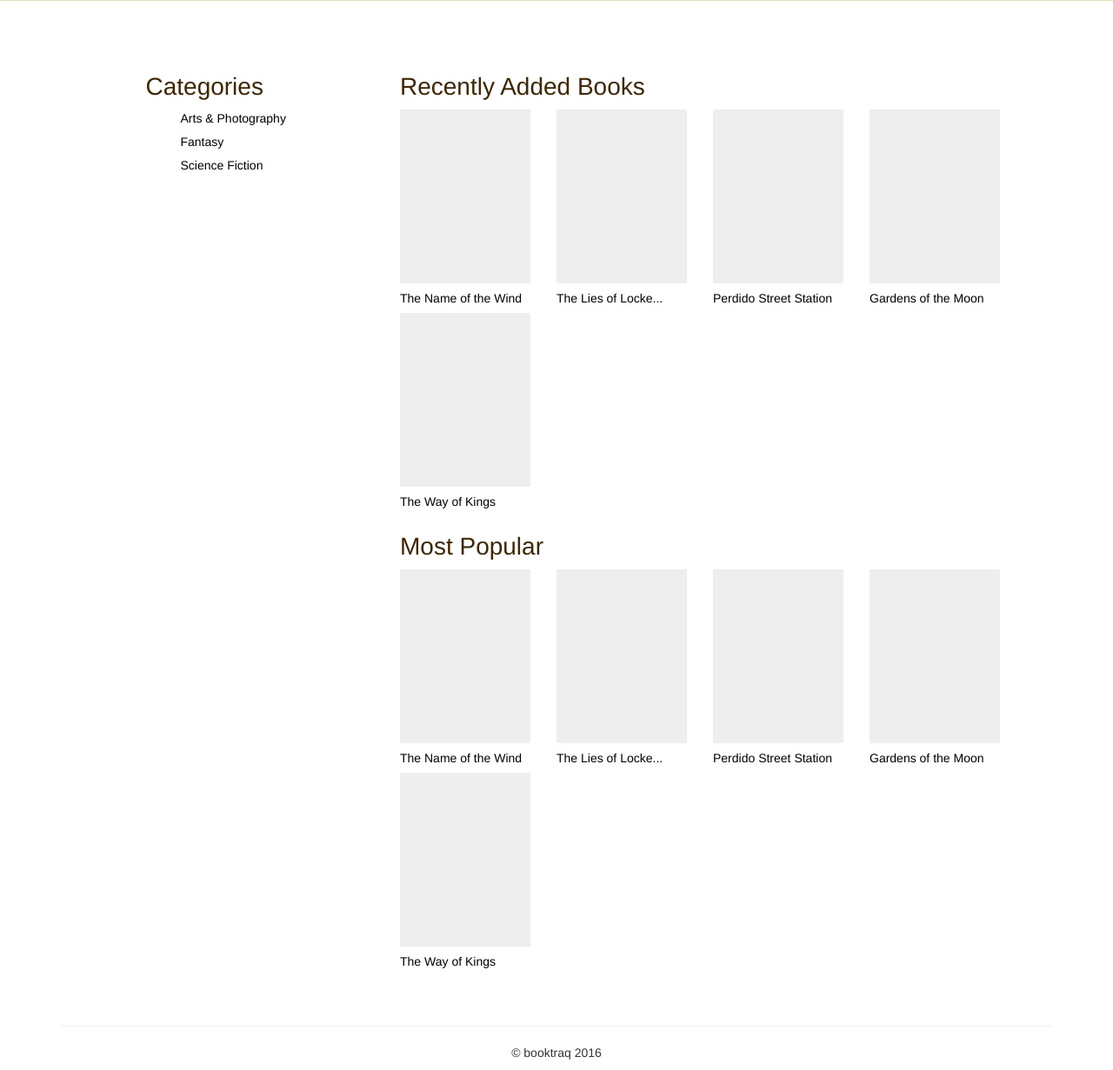
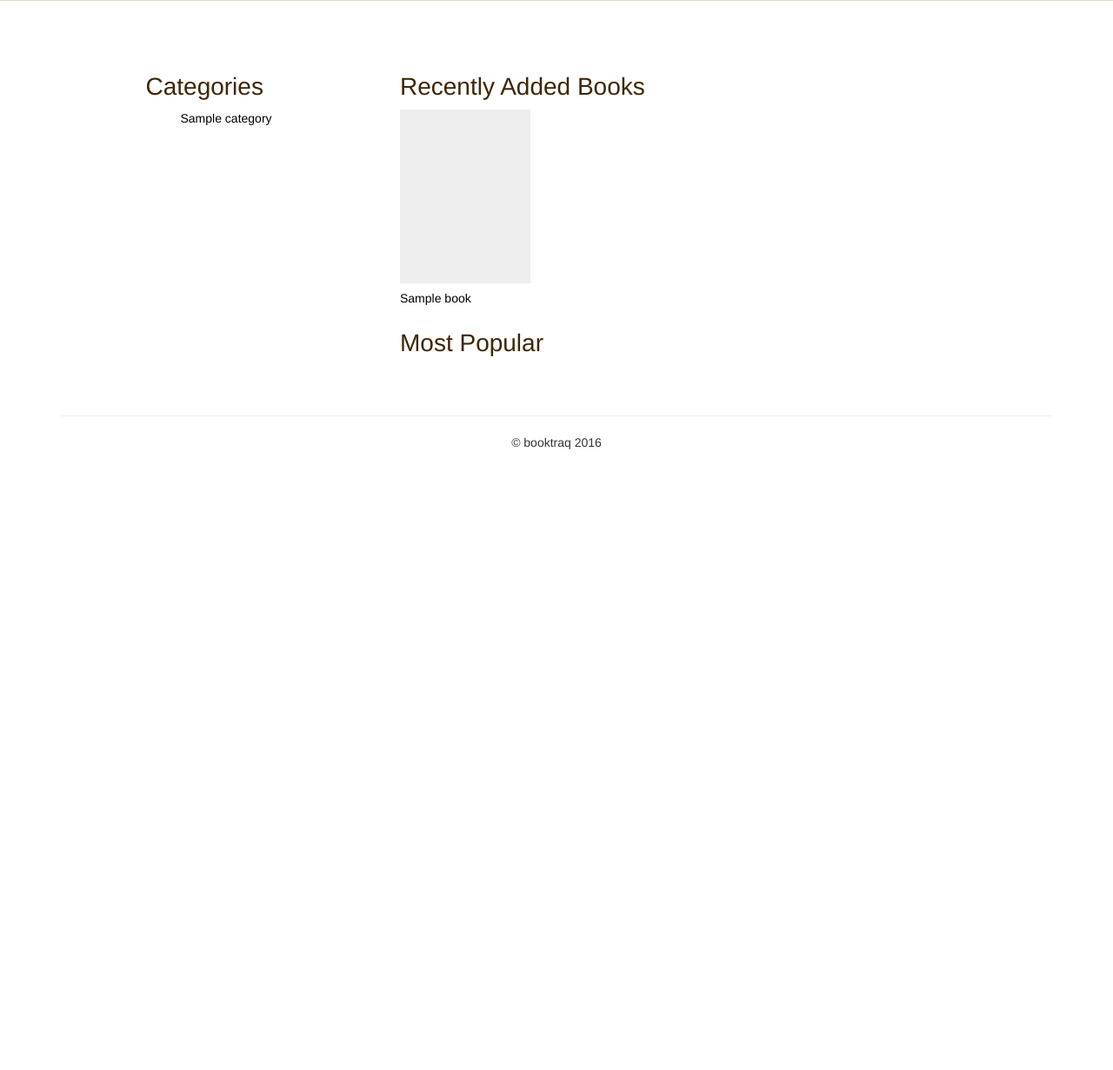
Before and after one commit to theshannonclark/item-catalog, a Flask app: page / in a window 1280 px wide. Shown: the part 527-1758 px from the top of the page at 87% size. After the commit the page ends 1044 px from the top, so only its background shows below. Run offline with Flask 2, Linux system fonts and the light colour scheme; tables that the repository leaves empty hold one stand-in row (values such as "Sample post"); some libraries are stand-ins or nearby versions.

Commit message:
Use real data from the database
Changed application.py to fetch categories and books from the
database, and index.html to display them. Added created_at and
updated_at fields to the book table so that I can show the
most recently added books on the home page.

```diff
--- a/catalog/application.py
+++ b/catalog/application.py
@@ -1,33 +1,21 @@
 from flask import Flask, render_template, request, redirect, url_for
 app = Flask(__name__)
 
-#from sqlalchemy import create_engine
-#from sqlalchemy.orm import sessionmaker
-#from database_setup import Base, Category, Book
+from sqlalchemy import create_engine, desc
+from sqlalchemy.orm import sessionmaker
+from database_setup import Base, Category, Book
 
-#engine = create_engine('postgresql:///catalog')
-#Base.metadata.bind = engine
+engine = create_engine('postgresql:///catalog')
+Base.metadata.bind = engine
 
-#DBSession = sessionmaker(bind = engine)
-#session = DBSession()
-
-categories = [
-    {'name': 'Arts & Photography'},
-    {'name': 'Fantasy'},
-    {'name': 'Science Fiction'}
-]
-
-books = [
-    {'name': 'The Name of the Wind'},
-    {'name': 'The Lies of Locke...'},
-    {'name': 'Perdido Street Station'},
-    {'name': 'Gardens of the Moon'},
-    {'name': 'The Way of Kings'}
-]
+DBSession = sessionmaker(bind = engine)
+session = DBSession()
 
 @app.route('/')
 def home():
-    return render_template("index.html", categories=categories, books=books)
+	categories = session.query(Category).order_by(Category.name).all()
+	recent_books = session.query(Book).order_by(desc(Book.created_at))[0:5]
+	return render_template("index.html", categories=categories, recent=recent_books)
 
 if __name__ == '__main__':
     app.debug = True
--- a/catalog/database_setup.py
+++ b/catalog/database_setup.py
@@ -1,9 +1,11 @@
 import sys
 
-from sqlalchemy import Column, ForeignKey, Integer, String, Text, Date
+from sqlalchemy import Column, ForeignKey, Integer, String, Text, Date, DateTime
 from sqlalchemy.ext.declarative import declarative_base
 from sqlalchemy import create_engine
 from sqlalchemy.orm import relationship
+
+import datetime
 
 Base = declarative_base()
 
@@ -24,6 +26,8 @@
     publisher = Column(String(250))
     published = Column(Date)
     description = Column(Text)
+    created_at = Column(DateTime, default=datetime.datetime.now)
+    updated_at = Column(DateTime, onupdate=datetime.datetime.now)
     category_id = Column(Integer, ForeignKey('category.id'))
 
     category = relationship("Category", back_populates="books")
--- a/catalog/templates/index.html
+++ b/catalog/templates/index.html
@@ -58,17 +58,17 @@
                 <div class="col-sm-8">
                     <h2 class="section">Recently Added Books</h2>
                     <div class="row">
-                        {% for book in books %}
+                        {% for book in recent %}
                             <div class="col-sm-3 book-tile">
                                 <div class="book-cover"></div>
-                                <a href="#">{{ book.name }}</a>
+                                <a href="#">{{ book.title }}</a>
                             </div>
                         {% endfor %}
                     </div>
 
                     <h2 class="section">Most Popular</h2>
                     <div class="row">
-                        {% for book in books %}
+                        {% for book in popular %}
                             <div class="col-sm-3 book-tile">
                                 <div class="book-cover"></div>
                                 <a href="#">{{ book.name }}</a>
```
